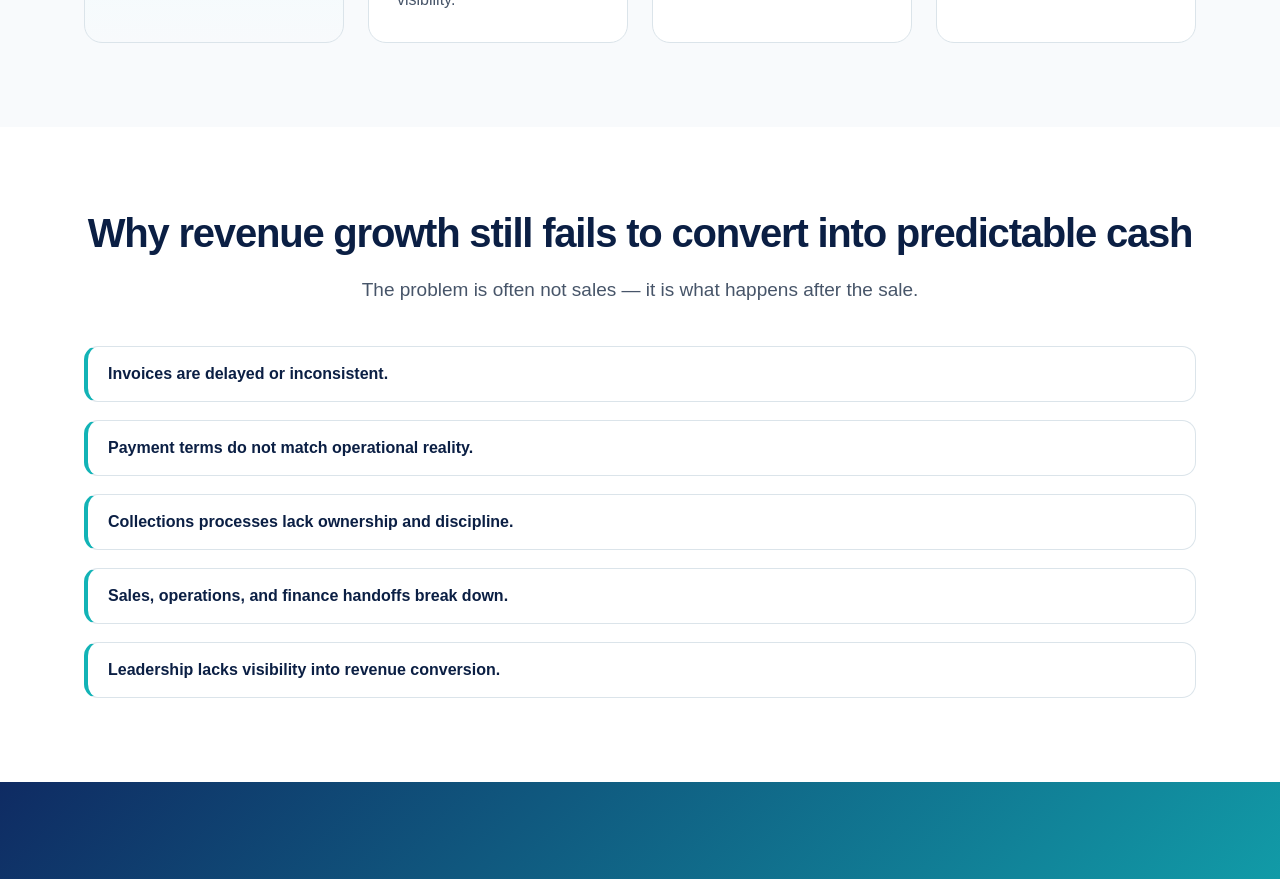
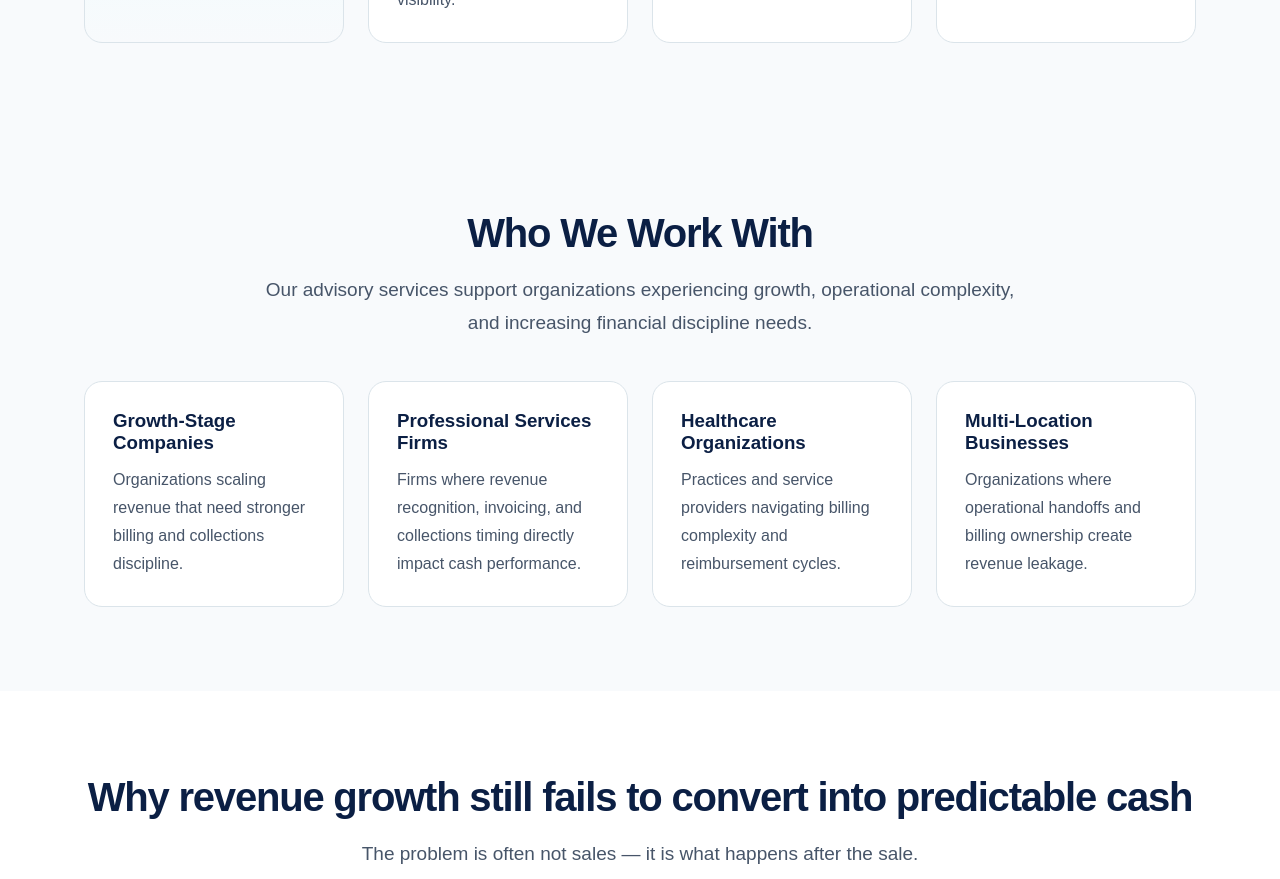
Before and after one commit to pjechete/prosperity-heritage-Advisory-Services, a Next.js app: page / in a window 1280 px wide. Shown: the part 1440-2319 px from the top of the page. Built offline with nearby package versions, Linux system fonts and the light colour scheme.

Commit message:
Update page.tsx

```diff
--- a/src/app/page.tsx
+++ b/src/app/page.tsx
@@ -141,7 +141,58 @@ export default function HomePage() {
 
         </div>
       </section>
+{/* WHO WE WORK WITH */}
 
+<section className="section section-light">
+  <div className="container">
+
+    <h2 className="section-title">
+      Who We Work With
+    </h2>
+
+    <p className="section-subtitle">
+      Our advisory services support organizations experiencing growth,
+      operational complexity, and increasing financial discipline needs.
+    </p>
+
+    <div className="grid-4">
+
+      <div className="card">
+        <h3>Growth-Stage Companies</h3>
+        <p>
+          Organizations scaling revenue that need stronger billing
+          and collections discipline.
+        </p>
+      </div>
+
+      <div className="card">
+        <h3>Professional Services Firms</h3>
+        <p>
+          Firms where revenue recognition, invoicing, and collections
+          timing directly impact cash performance.
+        </p>
+      </div>
+
+      <div className="card">
+        <h3>Healthcare Organizations</h3>
+        <p>
+          Practices and service providers navigating billing complexity
+          and reimbursement cycles.
+        </p>
+      </div>
+
+      <div className="card">
+        <h3>Multi-Location Businesses</h3>
+        <p>
+          Organizations where operational handoffs and billing ownership
+          create revenue leakage.
+        </p>
+      </div>
+
+    </div>
+
+  </div>
+</section>
 
       {/* PROBLEM SECTION */}
 
```
